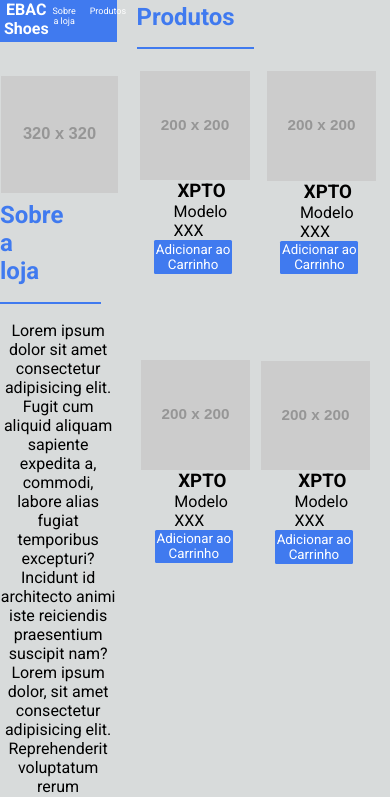
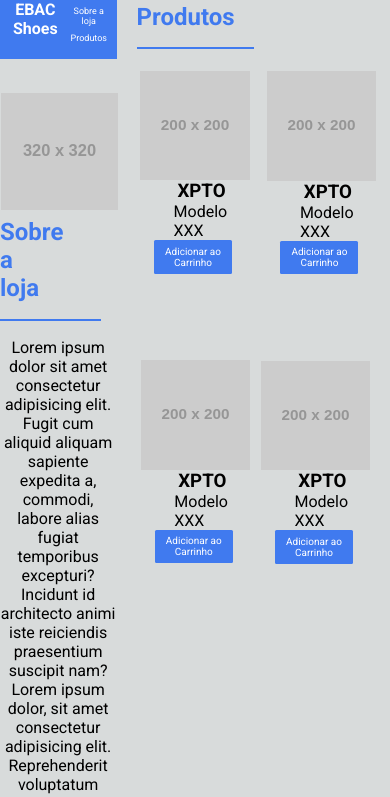
Before and after one commit to LuizGustavo17/loja_responsiva, a plain HTML site: page index.html in a window 390 px wide. Shown: the top 797 px of the page. Drawn offline with Linux system fonts and the light colour scheme; placeholder pictures from the web are drawn by us.

Commit message:
alguns ajustes

```diff
--- a/main.css
+++ b/main.css
@@ -240,9 +240,7 @@ button{
         max-width: 30vw;
         max-height: 30vw;
     }
-    #nth1{
-        margin-left: 0;
-    }
+
     .imgcard{
         max-width: 28vw;
         max-height: 28vw;
@@ -255,6 +253,10 @@ button{
         margin-right: 0;
         margin-left: 0;
     }
+    #nth1{
+        margin-left: 0;
+    }
+
     #productsh1{
         margin-top: 0.3vh;
         margin-left: 0vw;
@@ -264,6 +266,7 @@ button{
         border-radius: 0.4vw;
         width:20vw;
         margin-left: 3.5vw;
+        font-size: x-small;
     }
     h3{
         margin-left: 9.5vw;
@@ -287,5 +290,14 @@ button{
         max-width: 30vw;
 
     }
+    nav{
+        height: 7vh;
+    }
+    ul{
+        display: block;
+    }
+    #li2{
+        display: block;
+    }
 
 }
```
